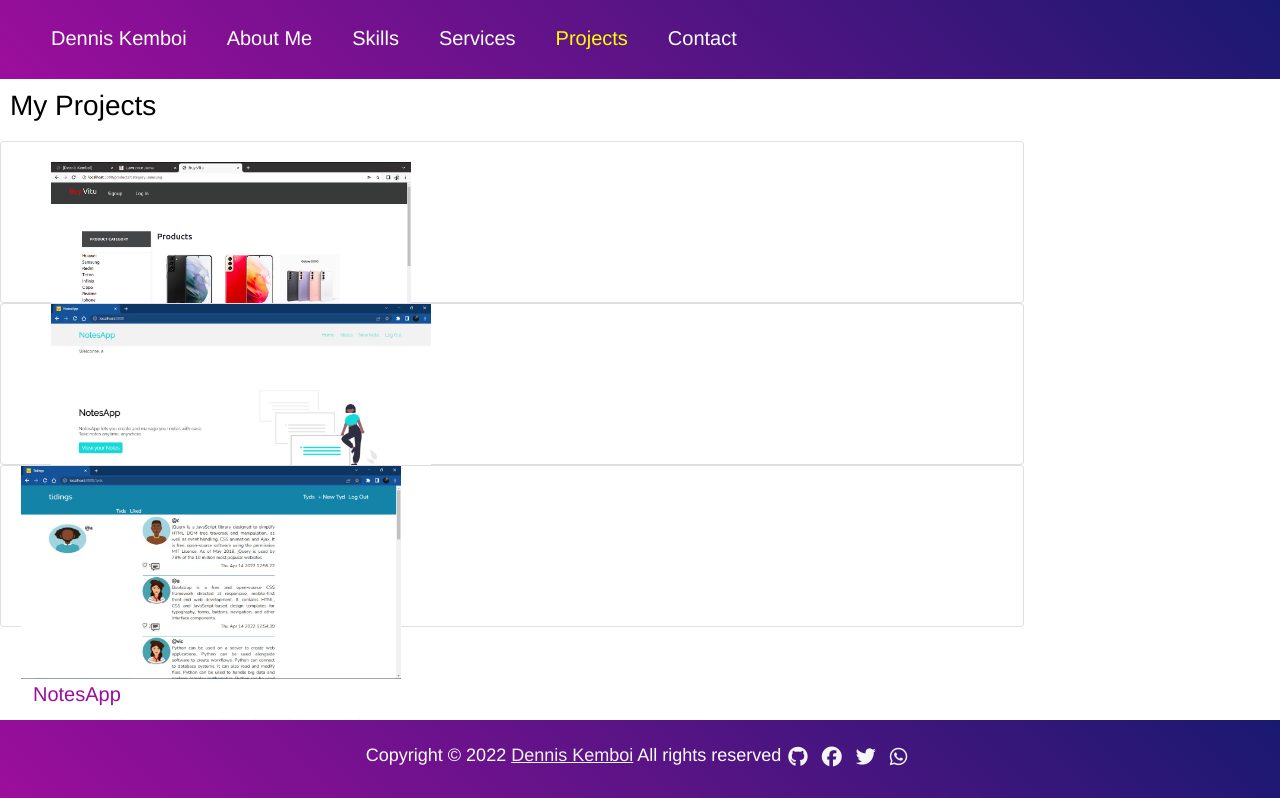
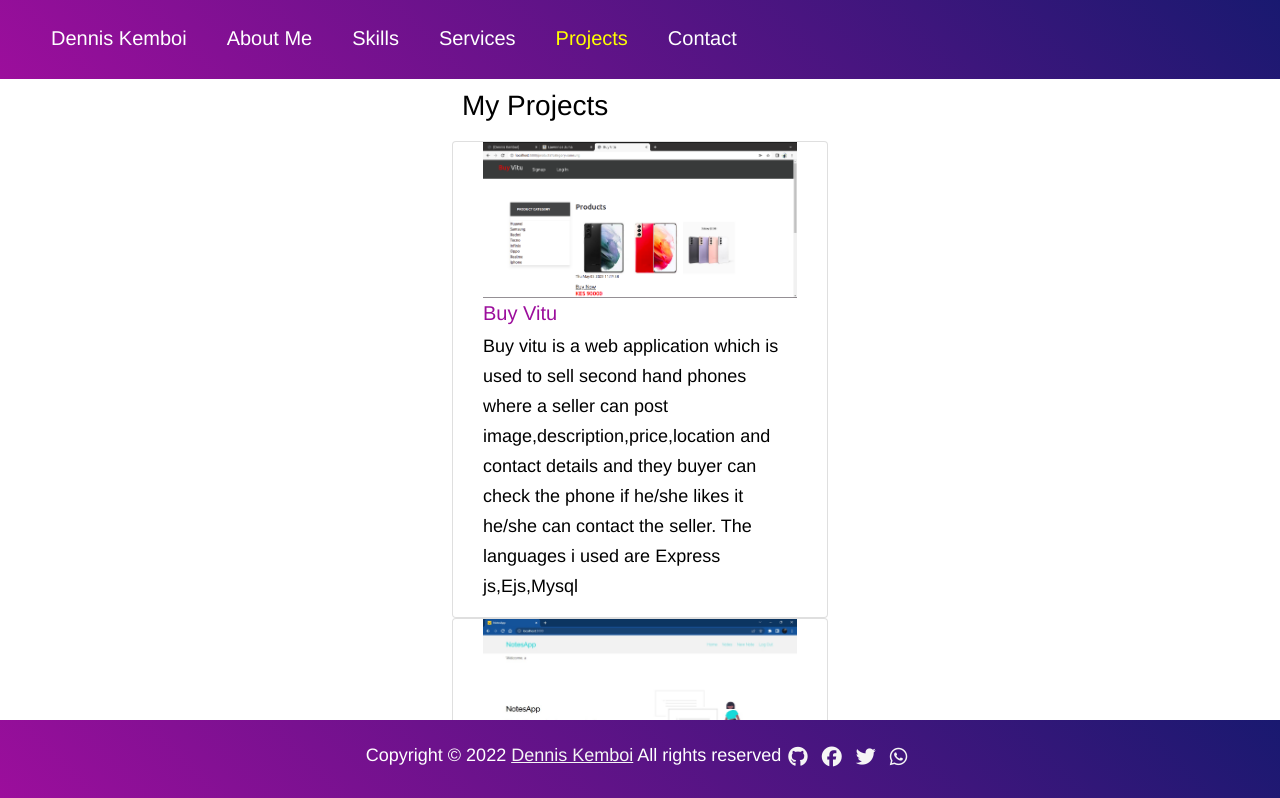
Before and after one commit to Developer-Dennis/densite, a Vue app: page /projects in a window 1280 px wide. Shown: the top 798 px of the page. Built offline with nearby package versions, Linux system fonts and the light colour scheme.

Commit message:
changed projects page styles

```diff
--- a/src/views/projects.vue
+++ b/src/views/projects.vue
@@ -1,32 +1,28 @@
 <template>
-  <div class="contain">
+  <div class="container">
     <h2 style="font-size:28px;padding:10px;">My Projects</h2>
-    <div class="card">
+    <div class="card" style="float:left;">
       <div id = "leftbox">
         <img :src="image" alt="buyvitu" style="width:100%" />
-        <div class="container">
           <a :href="buyvitu" style="text-decoration:none;color:black; font-size: 20px; color:#9c0e9c;">Buy Vitu</a>
-          <p>Buy vitu is a web application which is used to sell second hand phones where a seller can post image,description,price,location and contact details and they buyer can check the phone if he/she likes it he/she can contact the seller. The languages i used are Express js,Ejs,Mysql</p>
-      </div>  </div>
+          <p  style="font-size:18px">Buy vitu is a web application which is used to sell second hand phones where a seller can post image,description,price,location and contact details and they buyer can check the phone if he/she likes it he/she can contact the seller. The languages i used are Express js,Ejs,Mysql</p>
+    </div>
     </div>
 
-    <div class="card">
+    <div class="card" style="float:left;">
       <div id = "middlebox">
         <img :src="image1" alt="Tyds" style="width:100%" />
-        <div class="container">
           <a :href="Tyds" style="text-decoration:none;color:#9c0e9c;;font-size: 20px;">Tidings</a>
-          <p>Tyds is a social media web application that allows users to create account,sign in and post tyds which is text. The languages i used are Express js,Ejs,Mysql</p>
-        </div>
+          <p  style="font-size:18px">Tyds is a social media web application that allows users to create account,sign in and post tyds which is text. The languages i used are Express js,Ejs,Mysql</p>
+
       </div>
     </div>
 
-    <div class="card">
+    <div class="card" style="float:left;">
       <div id = "rightbox">
         <img :src="image2" alt="notesapp" style="width:100%" />
-        <div class="container">
           <a :href="NotesApp" style="text-decoration:none;color:black;font-size: 20px;color:#9c0e9c;">NotesApp</a>
-          <p>Notes app is a web application that enable a user create an account sign in create a note edit,delete and its secure since you cannot see other users notes. The languages i used are Express js,Ejs,Mysql</p>
-        </div>
+          <p style="font-size:18px">Notes app is a web application that enable a user create an account sign in create a note edit,delete and its secure since you cannot see other users notes. The languages i used are Express js,Ejs,Mysql</p>
       </div>
     </div>
   </div>
@@ -49,64 +45,22 @@ export default {
 </script>
 
 <style>
-
-.container p{
-  font-size: 18px;
-}
-
-#leftbox {
-  float:left;
-  width:400px;
-  height:160px;
-  padding-left: 20px;
-  margin-left: 30px;
-}
-#middlebox{
-  float:left;
-  width:400px;
-  height:160px;
-  padding-left: 20px;
-  margin-left: 30px;
-}
-#rightbox{
-  float:right;
-  width:400px;
-  height:160px;
-  padding-left: 20px;
-  margin-right: 30px;
-}
-
-
-
-  @media screen and (min-width:600px) {
-    .contain{
-      max-width: 100%;
-      width: 1000px;
-    }
+  .card{
+    width: 100%;
+    height: 100%;
+    float: left;
+  }
+ #leftbox{
+    margin-left: 30px;
+    margin-right: 30px;
+  }
+  #middlebox{
+    margin-left: 30px;
+    margin-right: 30px;
+  }
+  #rightbox{
+    margin-left: 30px;
+    margin-right: 30px;
   }
 
-
-
-*{
-  margin:0;
-  padding:0;
-  border:0;
-  outline:none;
-}
-  .card{
-    width: 40%;
-  }
-  .contain{
-    width:100%;
-  }
-  #leftbox{
-    padding: 20px;
-    font-size:20px;
-  }
-  .card{
-    width: 80%;
-
-  }
-
-
 </style>
```
